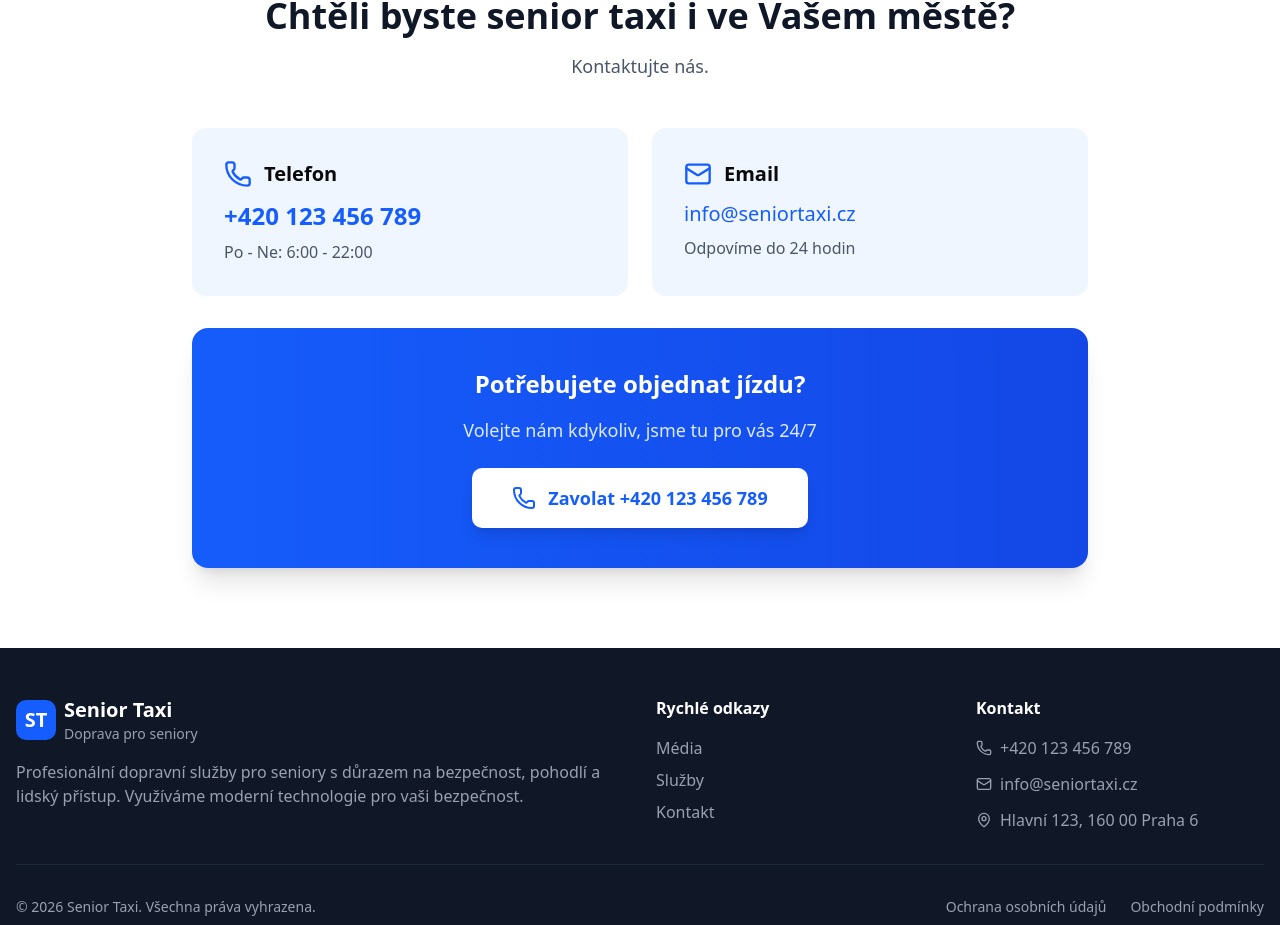
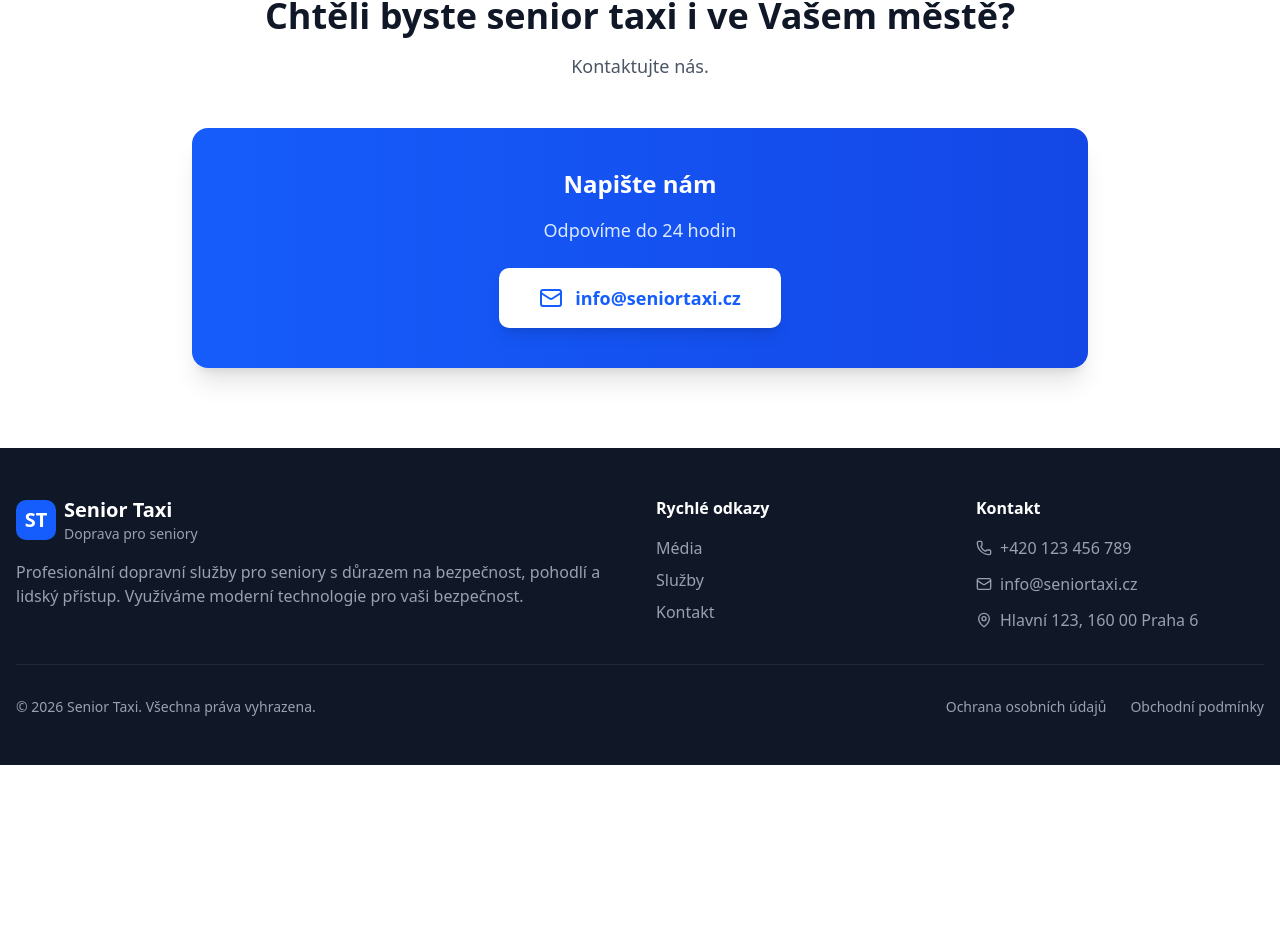
Before and after one commit to Agillis24/senior_taxi, a React (Vite) app: page / in a window 1280 px wide. Shown: the part 2692-3617 px from the top of the page. After the commit the page ends 3457 px from the top, so only its background shows below. Built offline with nearby package versions, Linux system fonts and the light colour scheme.

Commit message:
Update Contact.tsx

```diff
--- a/src/components/Contact.tsx
+++ b/src/components/Contact.tsx
@@ -1,4 +1,4 @@
-import { Phone, Mail, MapPin, Clock } from 'lucide-react';
+import { Mail } from "lucide-react";
 
 export function Contact() {
   return (
@@ -8,49 +8,21 @@ export function Contact() {
           <h2 className="text-3xl md:text-4xl font-bold text-gray-900 mb-4">
             Chtěli byste senior taxi i ve Vašem městě?
           </h2>
-          <p className="text-lg text-gray-600 max-w-3xl mx-auto">
-            Kontaktujte nás.
-          </p>
+          <p className="text-lg text-gray-600 max-w-3xl mx-auto">Kontaktujte nás.</p>
         </div>
 
         <div className="max-w-4xl mx-auto">
-          <div className="grid md:grid-cols-2 gap-6 mb-8">
-            <div className="bg-blue-50 p-8 rounded-xl">
-              <div className="flex items-center gap-3 mb-3">
-                <Phone className="text-blue-600" size={28} />
-                <p className="font-bold text-xl">Telefon</p>
-              </div>
-              <a href="tel:+420123456789" className="text-blue-600 hover:text-blue-700 text-2xl font-bold">
-                +420 123 456 789
-              </a>
-              <p className="text-gray-600 mt-2">Po - Ne: 6:00 - 22:00</p>
-            </div>
+          {/* Velký modrý box – email info */}
+          <div className="bg-gradient-to-r from-blue-600 to-blue-700 p-10 rounded-2xl text-center text-white shadow-xl">
+            <h3 className="text-2xl font-bold mb-4">Napište nám</h3>
+            <p className="text-blue-100 mb-6 text-lg">Odpovíme do 24 hodin</p>
 
-            <div className="bg-blue-50 p-8 rounded-xl">
-              <div className="flex items-center gap-3 mb-3">
-                <Mail className="text-blue-600" size={28} />
-                <p className="font-bold text-xl">Email</p>
-              </div>
-              <a href="mailto:info@seniortaxi.cz" className="text-blue-600 hover:text-blue-700 text-xl">
-                info@seniortaxi.cz
-              </a>
-              <p className="text-gray-600 mt-2">Odpovíme do 24 hodin</p>
-            </div>
-          </div>
-
-          <div className="bg-gradient-to-r from-blue-600 to-blue-700 p-10 rounded-2xl text-center text-white shadow-xl">
-            <h3 className="text-2xl font-bold mb-4">
-              Potřebujete objednat jízdu?
-            </h3>
-            <p className="text-blue-100 mb-6 text-lg">
-              Volejte nám kdykoliv, jsme tu pro vás 24/7
-            </p>
             <a
-              href="tel:+420123456789"
+              href="mailto:info@seniortaxi.cz"
               className="inline-flex items-center justify-center bg-white text-blue-600 px-10 py-4 rounded-lg hover:bg-gray-100 transition gap-3 font-bold text-lg shadow-lg"
             >
-              <Phone size={24} />
-              Zavolat +420 123 456 789
+              <Mail size={24} />
+              info@seniortaxi.cz
             </a>
           </div>
         </div>
```
